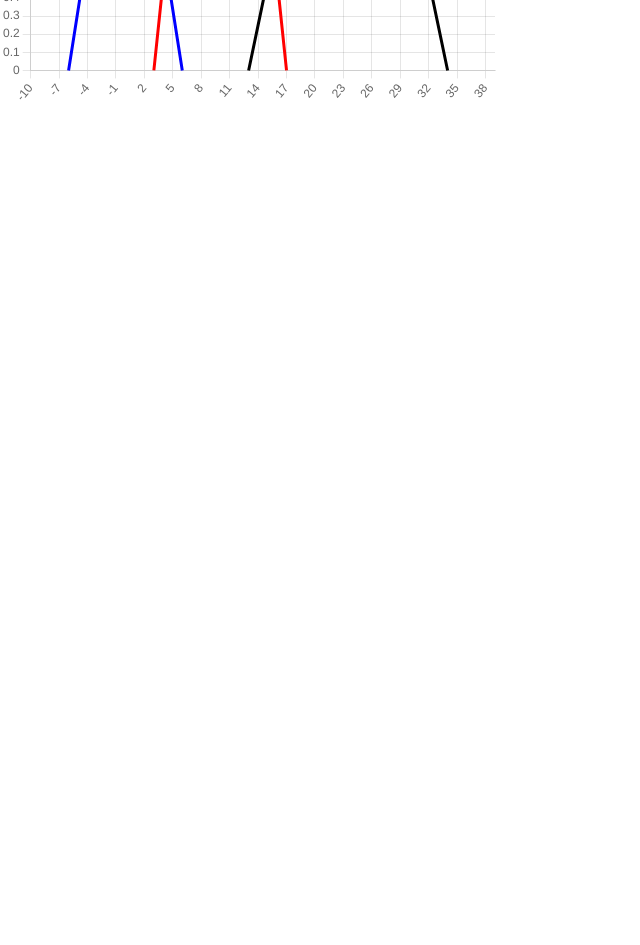
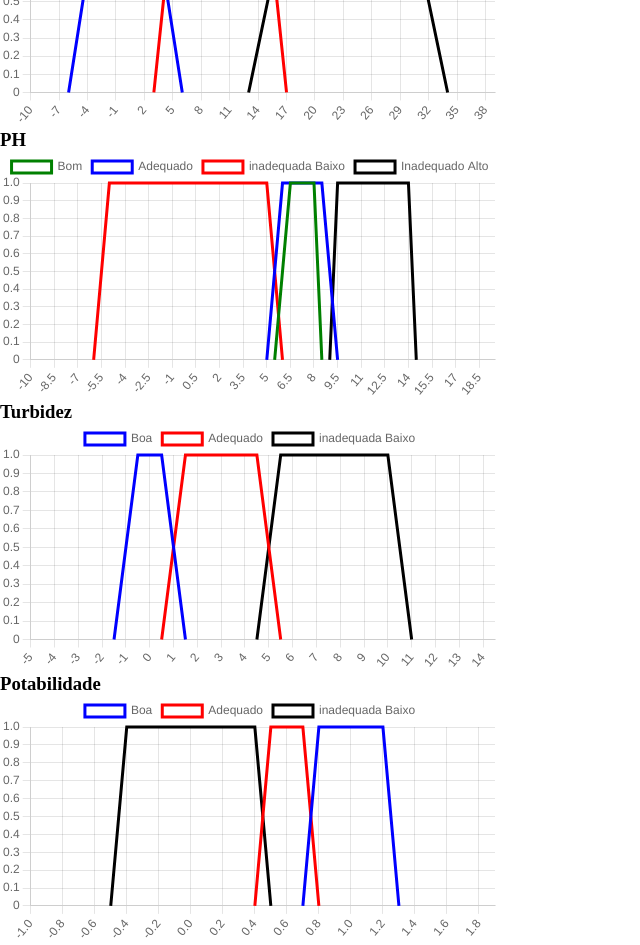
Before and after one commit to BrunoNC22/AvaliacaoDaQualidadeDeAgua, a Vue app: page / in a window 1280 px wide. Shown: the part 180-1125 px from the top of the page, without its empty margins (0-640 px from the left). Before the commit the page ends 800 px from the top, so only its background shows below. Built offline with nearby package versions, Linux system fonts and the light colour scheme.

Commit message:
Criacao de Graficos

```diff
--- a/src/components/Home.vue
+++ b/src/components/Home.vue
@@ -1,11 +1,22 @@
 <script setup>
 import GraficoCorAparenteVue from './graficos/GraficoCorAparente.vue';
+import GraficoPH from './graficos/GraficoPH.vue';
+import GraficoTurbidez from './graficos/GraficoTurbidez.vue';
+import GraficoPotabilidade from './graficos/GraficoPotabilidade.vue';
 </script>
 
 <template>
     <h1>Controle de temperatura utilizando logica fuzzy</h1>
     <div class="grafico">
+        <h3>Cor Aparentes</h3>
         <GraficoCorAparenteVue></GraficoCorAparenteVue>
+        <h3>PH</h3>
+        <GraficoPH></GraficoPH>
+        <h3>Turbidez</h3>
+        <GraficoTurbidez></GraficoTurbidez>
+        <h3>Potabilidade</h3>
+        <GraficoPotabilidade></GraficoPotabilidade>
+
     </div>
 </template>
 <style>
--- /dev/null
+++ b/src/components/graficos/GraficoPH.vue
@@ -0,0 +1,103 @@
+<script setup>
+import PH from '../../entities/PH.js';
+import CalculadorFuzzy from '../../utils/CalculadorFuzzy.js'
+
+import {
+  Chart as ChartJS,
+  CategoryScale,
+  LinearScale,
+  PointElement,
+  LineElement,
+  Title,
+  Tooltip,
+  Legend
+} from 'chart.js'
+import { Line } from 'vue-chartjs'
+
+ChartJS.register(
+  CategoryScale,
+  LinearScale,
+  PointElement,
+  LineElement,
+  Title,
+  Tooltip,
+  Legend
+)
+
+const calculadorFuzzy = new CalculadorFuzzy()
+const qualidadePH = new PH()
+
+var eixoX = Array.from({ length: 60}, (_, i) => (i/2)-10)
+
+// Valores dos datasets de acordo com o padrão
+// bom
+var datasetBom = eixoX.map((valor) => {
+  let valorDeRetorno = calculadorFuzzy.calcularPertinenciaTrapezoidal(valor, qualidadePH.bom)
+  if (valor < qualidadePH.bom[0] || valor > qualidadePH.bom[3]) return undefined
+  return valorDeRetorno
+});
+
+// adequado
+var datasetAdequado = eixoX.map((valor) => {
+  let valorDeRetorno = calculadorFuzzy.calcularPertinenciaTrapezoidal(valor, qualidadePH.adequado)
+  if (valor < qualidadePH.adequado[0] || valor > qualidadePH.adequado[3]) return undefined
+  return valorDeRetorno
+});
+
+// inadequadaBaixo
+var datasetInadequadaBaixo = eixoX.map((valor) => {
+  let valorDeRetorno = calculadorFuzzy.calcularPertinenciaTrapezoidal(valor, qualidadePH.inadequadaBaixo)
+  if (valor < qualidadePH.inadequadaBaixo[0] || valor > qualidadePH.inadequadaBaixo[3]) return undefined
+  return valorDeRetorno
+});
+
+// inadequadoAlto
+var datasetInadequadoAlto= eixoX.map((valor) => {
+  let valorDeRetorno = calculadorFuzzy.calcularPertinenciaTrapezoidal(valor, qualidadePH.inadequadoAlto)
+  if (valor < qualidadePH.inadequadoAlto[0] || valor > qualidadePH.inadequadoAlto[3]) return undefined
+  return valorDeRetorno
+});
+
+const data = {
+  labels: eixoX
+  , datasets: [
+    {
+      label: 'Bom',
+      backgroundColor: 'transparent',
+      pointBorderColor: 'transparent',
+      borderColor: 'green',
+      data: datasetBom
+    },
+    {
+      label: 'Adequado',
+      backgroundColor: 'transparent',
+      pointBorderColor: 'transparent',
+      borderColor: 'blue',
+      data: datasetAdequado
+    },
+    {
+      label: 'inadequada Baixo',
+      backgroundColor: 'transparent',
+      pointBorderColor: 'transparent',
+      borderColor: 'red',
+      data: datasetInadequadaBaixo
+    },
+    {
+      label: 'Inadequado Alto',
+      backgroundColor: 'transparent',
+      pointBorderColor: 'transparent',
+      borderColor: 'rgba(0, 0, 0, 1)',
+      data: datasetInadequadoAlto
+    },
+  ]
+}
+
+const options = {
+  responsive: true,
+  maintainAspectRatio: false
+}
+</script>
+
+<template>
+  <Line :data="data" :options="options" />
+</template>
--- /dev/null
+++ b/src/components/graficos/GraficoPotabilidade.vue
@@ -0,0 +1,89 @@
+<script setup>
+import { Potabilidade } from '../../entities/Potabilidade.js';
+import CalculadorFuzzy from '../../utils/CalculadorFuzzy.js'
+
+import {
+  Chart as ChartJS,
+  CategoryScale,
+  LinearScale,
+  PointElement,
+  LineElement,
+  Title,
+  Tooltip,
+  Legend
+} from 'chart.js'
+import { Line } from 'vue-chartjs'
+
+ChartJS.register(
+  CategoryScale,
+  LinearScale,
+  PointElement,
+  LineElement,
+  Title,
+  Tooltip,
+  Legend
+)
+
+const calculadorFuzzy = new CalculadorFuzzy()
+const qualidadePotabilidade =  Potabilidade
+
+var eixoX = Array.from({ length: 30}, (_, i) => ((i/10)-1).toFixed(1))
+
+// Valores dos datasets de acordo com o padrão
+// boa
+var datasetBoa = eixoX.map((valor) => {
+  let valorDeRetorno = calculadorFuzzy.calcularPertinenciaTrapezoidal(valor, qualidadePotabilidade.boa)
+  if (valor < qualidadePotabilidade.boa[0] || valor > qualidadePotabilidade.boa[3]) return undefined
+  return valorDeRetorno
+});
+
+// adequada
+var datasetAdequada = eixoX.map((valor) => {
+  let valorDeRetorno = calculadorFuzzy.calcularPertinenciaTrapezoidal(valor, qualidadePotabilidade.adequada)
+  if (valor < qualidadePotabilidade.adequada[0] || valor > qualidadePotabilidade.adequada[3]) return undefined
+  return valorDeRetorno
+});
+
+// inadequada
+var datasetInadequada = eixoX.map((valor) => {
+  let valorDeRetorno = calculadorFuzzy.calcularPertinenciaTrapezoidal(valor, qualidadePotabilidade.inadequada)
+  if (valor < qualidadePotabilidade.inadequada[0] || valor > qualidadePotabilidade.inadequada[3]) return undefined
+  return valorDeRetorno
+});
+
+const data = {
+  labels: eixoX
+  , datasets: [
+    {
+      label: 'Boa',
+      backgroundColor: 'transparent',
+      pointBorderColor: 'transparent',
+      borderColor: 'blue',
+      data: datasetBoa
+    },
+    {
+      label: 'Adequado',
+      backgroundColor: 'transparent',
+      pointBorderColor: 'transparent',
+      borderColor: 'red',
+      data: datasetAdequada
+    },
+    {
+      label: 'inadequada Baixo',
+      backgroundColor: 'transparent',
+      pointBorderColor: 'transparent',
+      borderColor: 'rgba(0, 0, 0, 1)',
+      data: datasetInadequada
+    },
+  ]
+}
+
+const options = {
+  responsive: true,
+  maintainAspectRatio: false
+}
+</script>
+
+<template>
+  <Line :data="data" :options="options" />
+</template>
--- /dev/null
+++ b/src/components/graficos/GraficoTurbidez.vue
@@ -0,0 +1,89 @@
+<script setup>
+import Turbidez from '../../entities/Turbidez';
+import CalculadorFuzzy from '../../utils/CalculadorFuzzy.js'
+
+import {
+  Chart as ChartJS,
+  CategoryScale,
+  LinearScale,
+  PointElement,
+  LineElement,
+  Title,
+  Tooltip,
+  Legend
+} from 'chart.js'
+import { Line } from 'vue-chartjs'
+
+ChartJS.register(
+  CategoryScale,
+  LinearScale,
+  PointElement,
+  LineElement,
+  Title,
+  Tooltip,
+  Legend
+)
+
+const calculadorFuzzy = new CalculadorFuzzy()
+const qualidadeTurbidez = new Turbidez()
+
+var eixoX = Array.from({ length: 40}, (_, i) => (i/2)-5)
+
+// Valores dos datasets de acordo com o padrão
+// boa
+var datasetBoa = eixoX.map((valor) => {
+  let valorDeRetorno = calculadorFuzzy.calcularPertinenciaTrapezoidal(valor, qualidadeTurbidez.boa)
+  if (valor < qualidadeTurbidez.boa[0] || valor > qualidadeTurbidez.boa[3]) return undefined
+  return valorDeRetorno
+});
+
+// adequada
+var datasetAdequada = eixoX.map((valor) => {
+  let valorDeRetorno = calculadorFuzzy.calcularPertinenciaTrapezoidal(valor, qualidadeTurbidez.adequada)
+  if (valor < qualidadeTurbidez.adequada[0] || valor > qualidadeTurbidez.adequada[3]) return undefined
+  return valorDeRetorno
+});
+
+// inadequada
+var datasetInadequada = eixoX.map((valor) => {
+  let valorDeRetorno = calculadorFuzzy.calcularPertinenciaTrapezoidal(valor, qualidadeTurbidez.inadequada)
+  if (valor < qualidadeTurbidez.inadequada[0] || valor > qualidadeTurbidez.inadequada[3]) return undefined
+  return valorDeRetorno
+});
+
+const data = {
+  labels: eixoX
+  , datasets: [
+    {
+      label: 'Boa',
+      backgroundColor: 'transparent',
+      pointBorderColor: 'transparent',
+      borderColor: 'blue',
+      data: datasetBoa
+    },
+    {
+      label: 'Adequado',
+      backgroundColor: 'transparent',
+      pointBorderColor: 'transparent',
+      borderColor: 'red',
+      data: datasetAdequada
+    },
+    {
+      label: 'inadequada Baixo',
+      backgroundColor: 'transparent',
+      pointBorderColor: 'transparent',
+      borderColor: 'rgba(0, 0, 0, 1)',
+      data: datasetInadequada
+    },
+  ]
+}
+
+const options = {
+  responsive: true,
+  maintainAspectRatio: false
+}
+</script>
+
+<template>
+  <Line :data="data" :options="options" />
+</template>
```
Also changed, not shown: src/entities/Potabilidade.js (+5 -5 lines).
